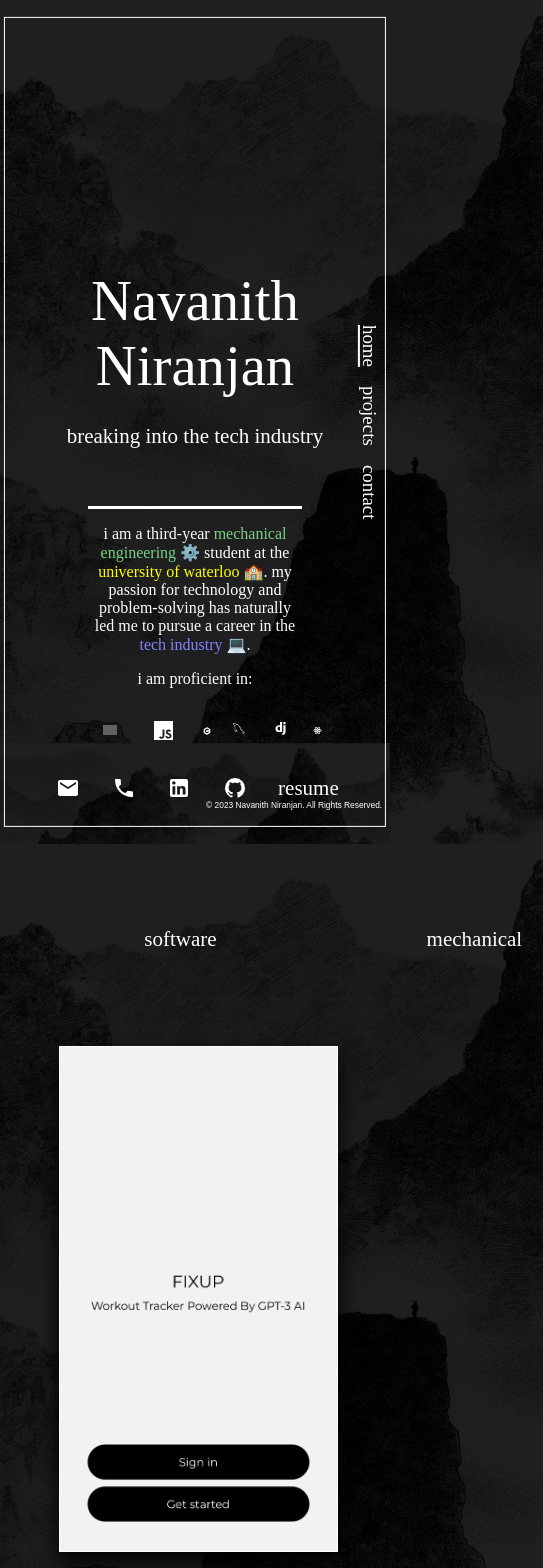
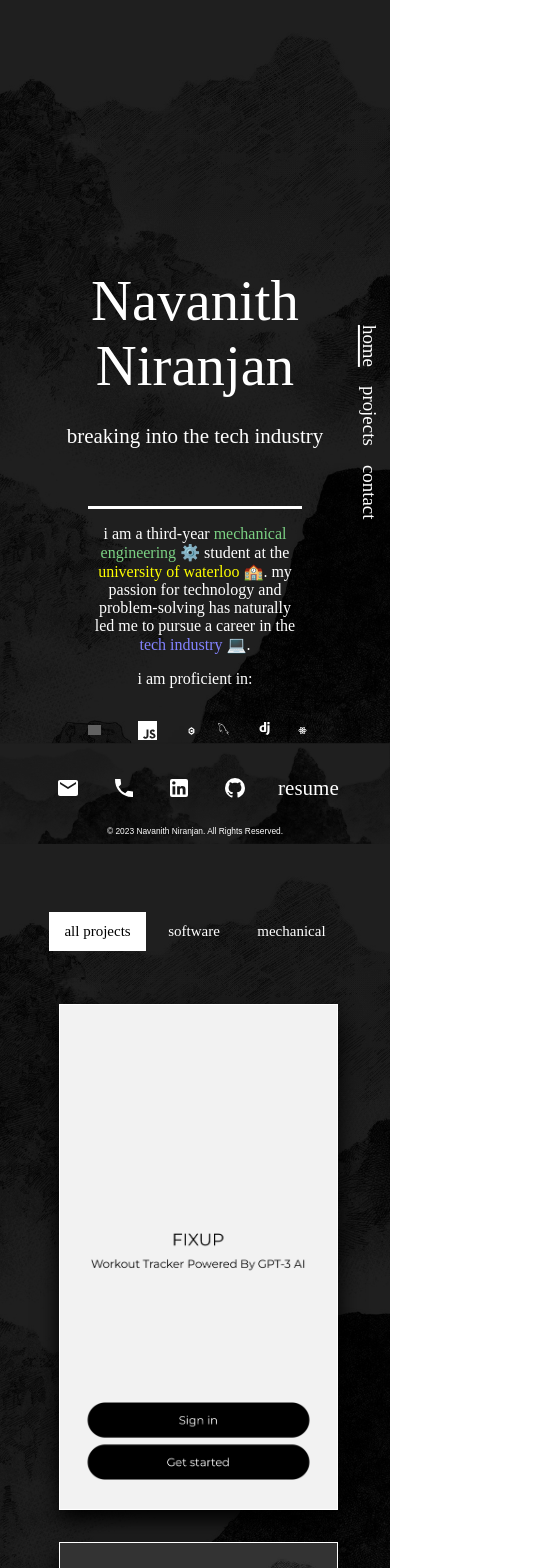
Before and after one commit to navanith-niranjan/personal-website, a React (Create React App) app: page / in a window 390 px wide. Shown: the top 1568 px of the page, 543 px wide, since content can reach past the window. Built offline with nearby package versions, Linux system fonts and the light colour scheme; grey boxes are pictures that could not be loaded; a web font is replaced by a local one.

Commit message:
made it responsive for mobile devices

```diff
--- a/src/Navbar.js
+++ b/src/Navbar.js
@@ -18,11 +18,15 @@ const Navbar = () => {
   };
 
   useEffect(() => {
+    const isMobile = window.innerWidth <= 768;
+
     const options = {
       root: null,
       rootMargin: '0px',
-      threshold: 0.35,
+      threshold: isMobile ? 0.15 : 0.35,
     };
+
+    console.log(options.threshold);
 
     const observer = new IntersectionObserver((entries) => {
       entries.forEach((entry) => {
--- a/src/index.css
+++ b/src/index.css
@@ -150,7 +150,6 @@ section {
 
 .tech-icon-item:hover .tech-icon-text {
   opacity: 100%;
-
 }
 
 .copyright {
@@ -161,6 +160,7 @@ section {
   font-family: sans-serif;
   font-size: 0.4em;
   z-index: 5;
+  pointer-events: none;
 }
 
 #Projects, #Contact {
@@ -194,3 +194,40 @@ section {
   background-color: #0078d4;
   color: white;
 }
+
+/* For smaller screens */
+@media screen and (max-width: 768px) {
+  .boxborder {
+    border-style: none;
+  }
+
+  section {
+    overflow-x: visible;
+  }
+
+  #title, #changingtext {
+    width: 75%;
+  }
+
+  .tech-stack {
+    justify-content: center;
+  }
+
+  .project-tabs {
+    gap: 0.5em;
+    font-size: 1.5rem;
+  }
+
+  .copyright {
+    position: fixed;
+    width: 100%;
+    bottom: 1vh;
+    right: 0;
+    display: flex;
+    justify-content: center;
+    box-sizing: border-box;
+    font-family: sans-serif;
+    font-size: 0.4em;
+    z-index: 5;
+  }
+}
```
